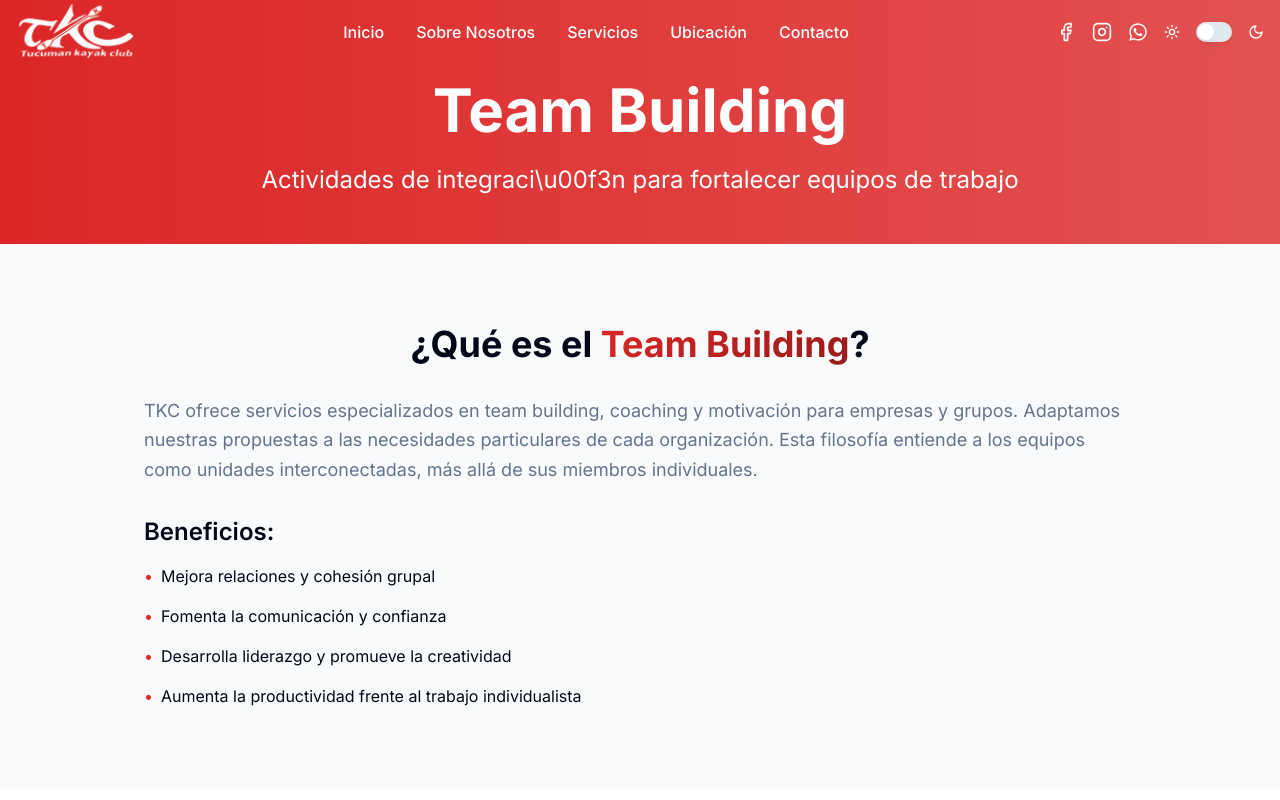
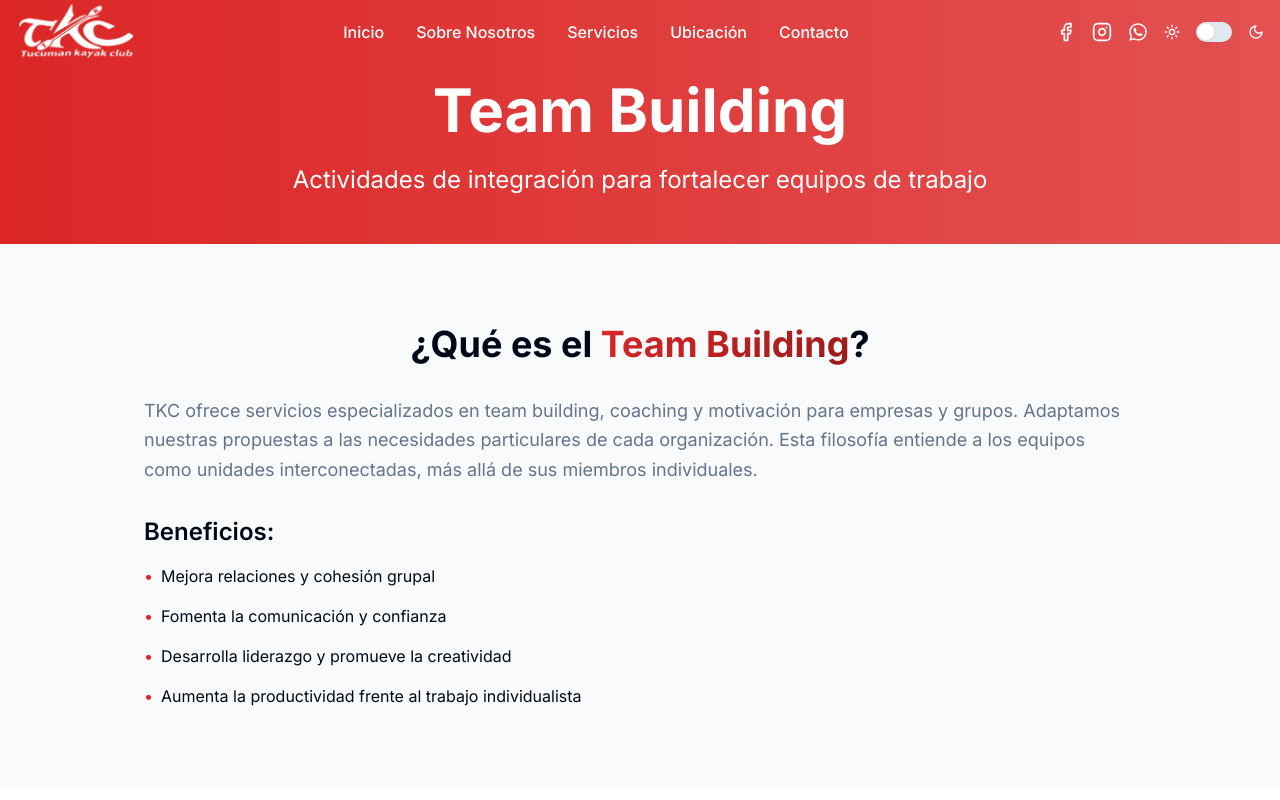
Before and after one commit to joaquin-fuentes/tkc2025, a Next.js app: page /servicios/team-building in a window 1280 px wide. Shown: the top 800 px of the page. Built offline with nearby package versions, Linux system fonts and the light colour scheme.

Commit message:
actualice textos que tenian mal el formato con acentos

```diff
--- a/app/servicios/team-building/page.tsx
+++ b/app/servicios/team-building/page.tsx
@@ -9,8 +9,8 @@ import Image from "next/image";
 import Link from "next/link";
 
 const benefits = [
-  "Mejora relaciones y cohesi\u00f3n grupal",
-  "Fomenta la comunicaci\u00f3n y confianza",
+  "Mejora relaciones y cohesión grupal",
+  "Fomenta la comunicación y confianza",
   "Desarrolla liderazgo y promueve la creatividad",
   "Aumenta la productividad frente al trabajo individualista",
 ];
@@ -77,7 +77,7 @@ export default function TeamBuildingPage() {
         <div className="container mx-auto px-4">
           <h1 className="text-4xl md:text-6xl font-bold mb-6">Team Building</h1>
           <p className="text-xl md:text-2xl max-w-3xl mx-auto">
-            Actividades de integraci\u00f3n para fortalecer equipos de trabajo
+            Actividades de integración para fortalecer equipos de trabajo
           </p>
         </div>
       </section>
```
